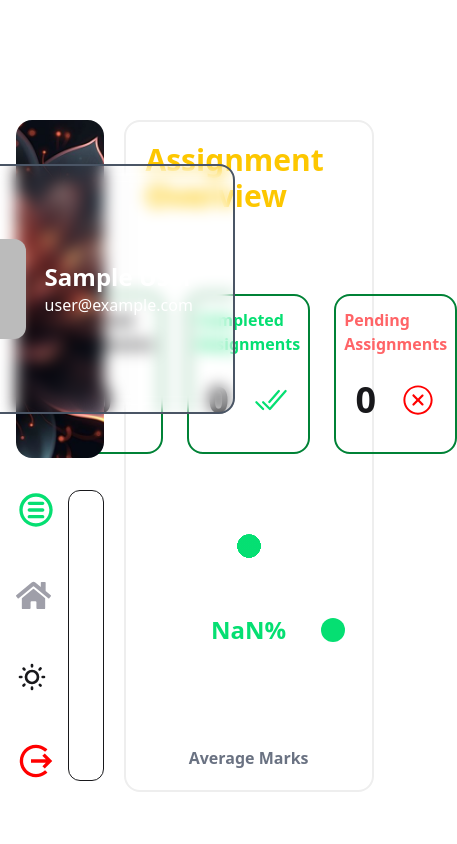
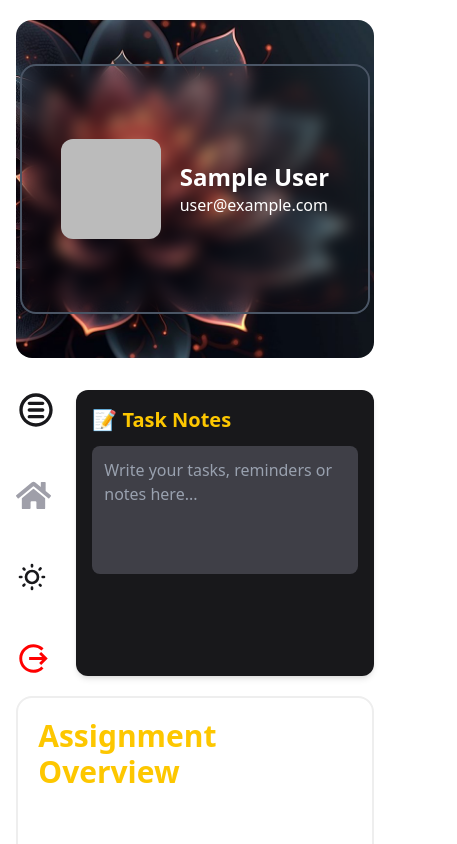
Before and after one commit to rashikdev/StudyBond, a React (Vite) app: page /dashboard in a window 390 px wide. Shown: the top 844 px of the page, 457 px wide, since content can reach past the window. Built offline with nearby package versions, Linux system fonts and the light colour scheme; no server answers; sample sign-in values are in the browser's storage.

Commit message:
complete dashboard page and made it responsive

```diff
--- a/src/components/Navbar.jsx
+++ b/src/components/Navbar.jsx
@@ -160,9 +160,11 @@ const Navbar = () => {
         <div className="absolute hidden lg:block lg:right-108">
           <ThemeToggleBtn></ThemeToggleBtn>
         </div>
-        <div className="absolute hidden lg:block right-70 border-r-2 border-l-2 rounded-full px-4 py-1 hover:scale-105 cursor-pointer transition-all duration-300">
-          <NavLink to="/dashboard">Dashboard</NavLink>
-        </div>
+        {user && (
+          <div className="absolute hidden lg:block right-70 border-r-2 border-l-2 rounded-full px-4 py-1 hover:scale-105 cursor-pointer transition-all duration-300">
+            <NavLink to="/dashboard">Dashboard</NavLink>
+          </div>
+        )}
         <div>
           <div className="flex items-center md:gap-5 gap-4">
             {user && (
--- a/src/pages/DashBoard.jsx
+++ b/src/pages/DashBoard.jsx
@@ -8,9 +8,14 @@ import { FaHome } from "react-icons/fa";
 import { CgMenuRound } from "react-icons/cg";
 import { Link } from "react-router";
 import ThemeToggleBtn from "../components/ThemeToggleBtn";
+import { motion } from "motion/react";
 const DashBoard = () => {
-  const { user } = use(AuthContext);
+  const { user, logoutUser } = use(AuthContext);
   const [assignments, setAssignments] = useState([]);
+  const [notes, setNotes] = useState("");
+
+  const [open, setOpen] = useState(false);
+
   useEffect(() => {
     axiosSecure.get(`/submitedassignments?email=${user?.email}`).then((res) => {
       setAssignments(res.data);
@@ -20,11 +25,11 @@ const DashBoard = () => {
   const completed = assignments.filter((a) => a.status === "complete");
   const marks = completed.map((a) => a.marks);
   const mark = marks.reduce((a, b) => a + b, 0);
-  const avg = mark / completed.length;
-  console.log(avg);
+  const avg = completed.length ? mark / completed.length : 0;
+
   return (
-    <div className="w-11/12 min-h-[50vh] mx-auto mt-30 flex gap-5">
-      <div className="w-[30%] flex flex-col items-center">
+    <div className="w-11/12 min-h-[50vh] mx-auto lg:mt-30 md:mt-10 mt-5 flex flex-col lg:flex-row gap-5">
+      <div className="lg:w-[30%] flex flex-col items-center">
         <div className="h-[40vh] relative w-full rounded-2xl">
           <img
             src={flower}
@@ -39,21 +44,81 @@ const DashBoard = () => {
             </div>
           </div>
         </div>
-        <div className="w-full mt-8 flex gap-3 justify-between">
+        <div className="relative w-full mt-8 flex gap-5 md:gap-10 lg:gap-3 justify-between">
           <div className="w-fit gap-12 flex flex-col justify-center">
-            <CgMenuRound size={40}className="text-green-400" />
+            <CgMenuRound
+              onClick={() => setOpen(!open)}
+              size={40}
+              className={`cursor-pointer ${
+                open
+                  ? "-rotate-90 transition duration-500"
+                  : "transition duration-500"
+              }`}
+            />
             <Link to="/" className="text-zinc-400">
               <FaHome size={35} />
             </Link>
             <ThemeToggleBtn />
-            <IoMdLogOut size={40} color="red" />
+            <Link onClick={logoutUser} to="/login">
+              <IoMdLogOut size={35} color="red" />
+            </Link>
           </div>
-          <div className="border w-full rounded-xl">
-
+          {open && (
+            <motion.div
+              initial={{ opacity: 0, x: 20 }}
+              animate={{ opacity: 1, x: 0 }}
+              transition={{ duration: 0.5 }}
+              className="absolute top-0 right-0 w-[85%] h-full transparent backdrop-blur-sm p-5"
+            >
+              <div className="flex flex-col justify-evenly h-full text-white">
+                <Link
+                  to="/create-assignment"
+                  className="bg-black hover:shadow-[0px_0px_20px_0px_white] px-3 py-1 rounded-full w-fit"
+                >
+                  Create Assignment
+                </Link>
+                <Link
+                  to="/assignments"
+                  className="bg-black hover:shadow-[0px_0px_20px_0px_white] px-3 py-1 rounded-full w-fit"
+                >
+                  All Assignments
+                </Link>
+                <Link
+                  to="/pending-assignments"
+                  className="bg-black hover:shadow-[0px_0px_20px_0px_white] px-3 py-1 rounded-full w-fit"
+                >
+                  Review Assignments
+                </Link>
+                <Link
+                  to="/my-assignments"
+                  className="bg-black hover:shadow-[0px_0px_20px_0px_white] px-3 py-1 rounded-full w-fit"
+                >
+                  My Attempted Assignments
+                </Link>
+              </div>
+            </motion.div>
+          )}
+          <div className="w-full rounded-xl">
+            <motion.div
+              className="bg-zinc-900 p-4 rounded-xl text-white shadow-md h-full w-full max-w-xl mx-auto"
+              initial={{ opacity: 0, y: 20 }}
+              animate={{ opacity: 1, y: 0 }}
+              transition={{ duration: 0.5 }}
+            >
+              <h2 className="text-xl font-bold mb-3 text-yellow-400">
+                📝 Task Notes
+              </h2>
+              <textarea
+                value={notes}
+                onChange={(e) => setNotes(e.target.value)}
+                placeholder="Write your tasks, reminders or notes here..."
+                className="w-full h-32 p-3 bg-zinc-700 rounded-lg text-white placeholder-gray-400 outline-none resize-none focus:ring-2 focus:ring-yellow-400"
+              ></textarea>
+            </motion.div>
           </div>
         </div>
       </div>
-      <div className="border-2 border-base-300 w-[70%] rounded-2xl space-y-20 p-5">
+      <div className="border-2 border-base-300 lg:w-[70%] rounded-2xl space-y-20 p-5">
         <h2 className="text-3xl font-bold text-yellow-400">
           Assignment Overview
         </h2>
@@ -68,7 +133,7 @@ const DashBoard = () => {
             <h2 className="text-green-400 font-semibold">
               Completed Assignments
             </h2>
-            <div className="h-20 w-20 rounded-xl flex gap-6 justify-center items-center text-4xl font-bold">
+            <div className="h-20 w-20 rounded-xl flex gap-4 md:gap-6 justify-center items-center text-4xl font-bold">
               <span>{completed.length}</span>
               <span className="text-green-400">
                 <IoCheckmarkDone />
@@ -77,7 +142,7 @@ const DashBoard = () => {
           </div>
           <div className="border-2 w-70 h-40 flex flex-col justify-evenly items-center rounded-2xl border-green-700 p-2">
             <h2 className="text-red-400 font-semibold">Pending Assignments</h2>
-            <div className="h-20 w-20 rounded-xl flex gap-6 justify-center items-center text-4xl font-bold">
+            <div className="h-20 w-20 rounded-xl flex gap-4 md:gap-6 justify-center items-center text-4xl font-bold">
               <span>{pending.length}</span>
               <span>
                 <IoIosCloseCircleOutline color="red" />
```
